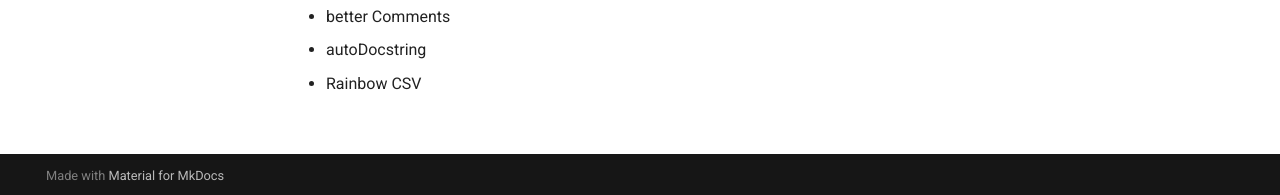
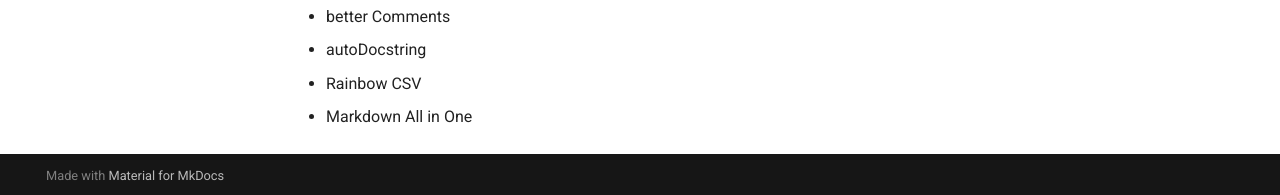
Before and after one commit to johanneslatzel/Chess-App, an MkDocs documentation site: the page built from docs/software_requirements.md, in a window 1280 px wide. Shown: the part 702-897 px from the top of the page. Built offline with MkDocs 1.6.1 and Material for MkDocs 9.7.7, drawn with Linux system fonts in a browser that asks for light colours.

Commit message:
new extension added

```diff
--- a/docs/software_requirements.md
+++ b/docs/software_requirements.md
@@ -16,3 +16,4 @@
 - better Comments
 - autoDocstring
 - Rainbow CSV
+- Markdown All in One
```
